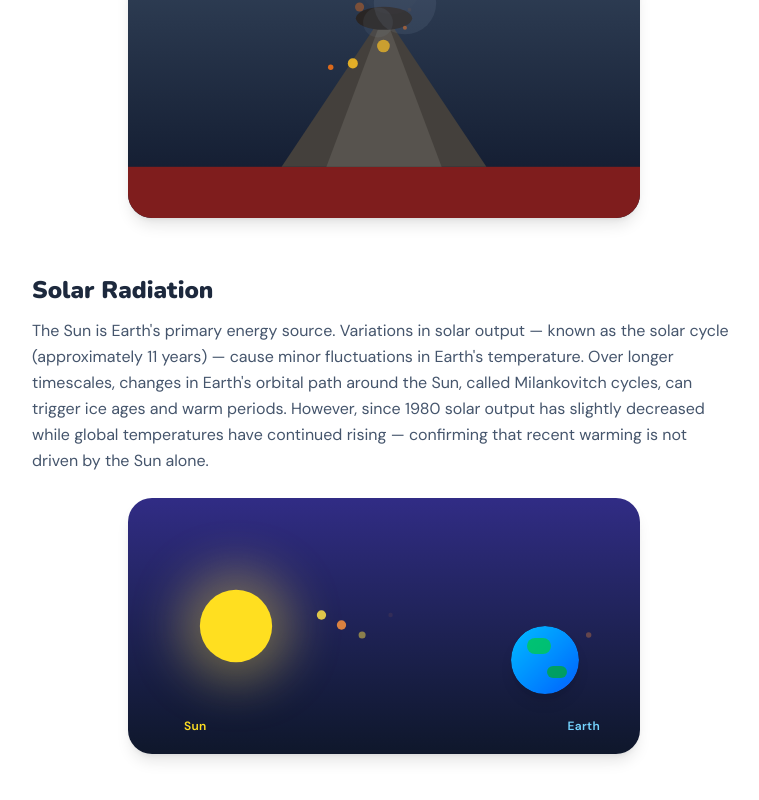
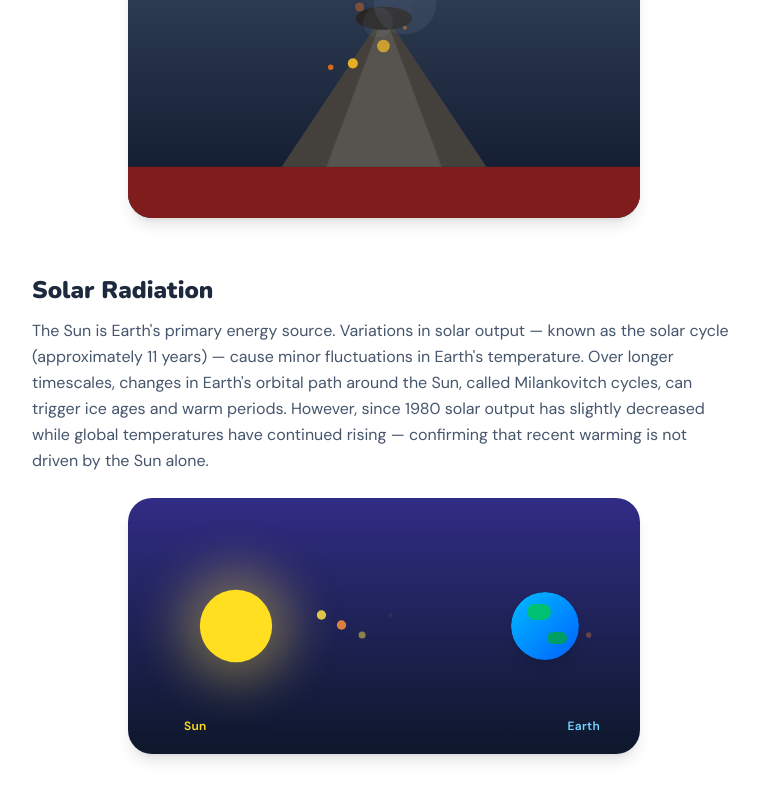
Before and after one commit to mrakiyaaa/plant-detectives, a Next.js app: page /science/natural-factors in a window 1280 px wide. Shown: the part 629-1429 px from the top of the page, without its empty margins (256-1015 px from the left). Built offline with nearby package versions, Linux system fonts and the light colour scheme.

Commit message:
fix: deployement error

```diff
--- a/src/app/science/natural-factors/page.tsx
+++ b/src/app/science/natural-factors/page.tsx
@@ -114,7 +114,7 @@ function SolarRadiationScene() {
 
       <div
         className="absolute rounded-full overflow-hidden shadow-lg"
-        style={{ right: "12%", top: "50%", translateY: "-50%", width: 68, height: 68 }}
+        style={{ right: "12%", top: "50%", transform: "translateY(-50%)", width: 68, height: 68 }}
       >
         <div className="w-full h-full rounded-full bg-gradient-to-br from-sky-400 to-blue-600">
           <div className="absolute top-3 left-4 w-6 h-4 rounded-full bg-green-500 opacity-80" />
```
